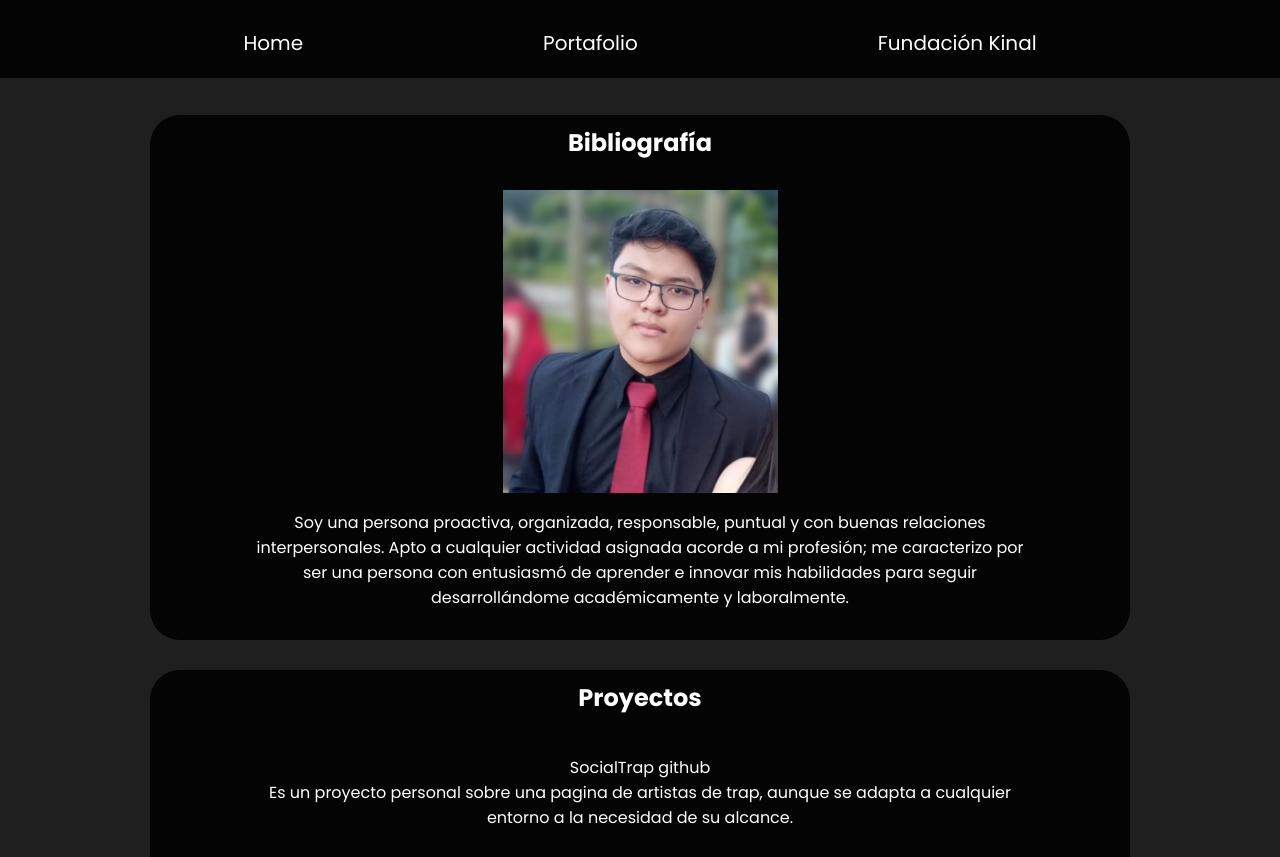
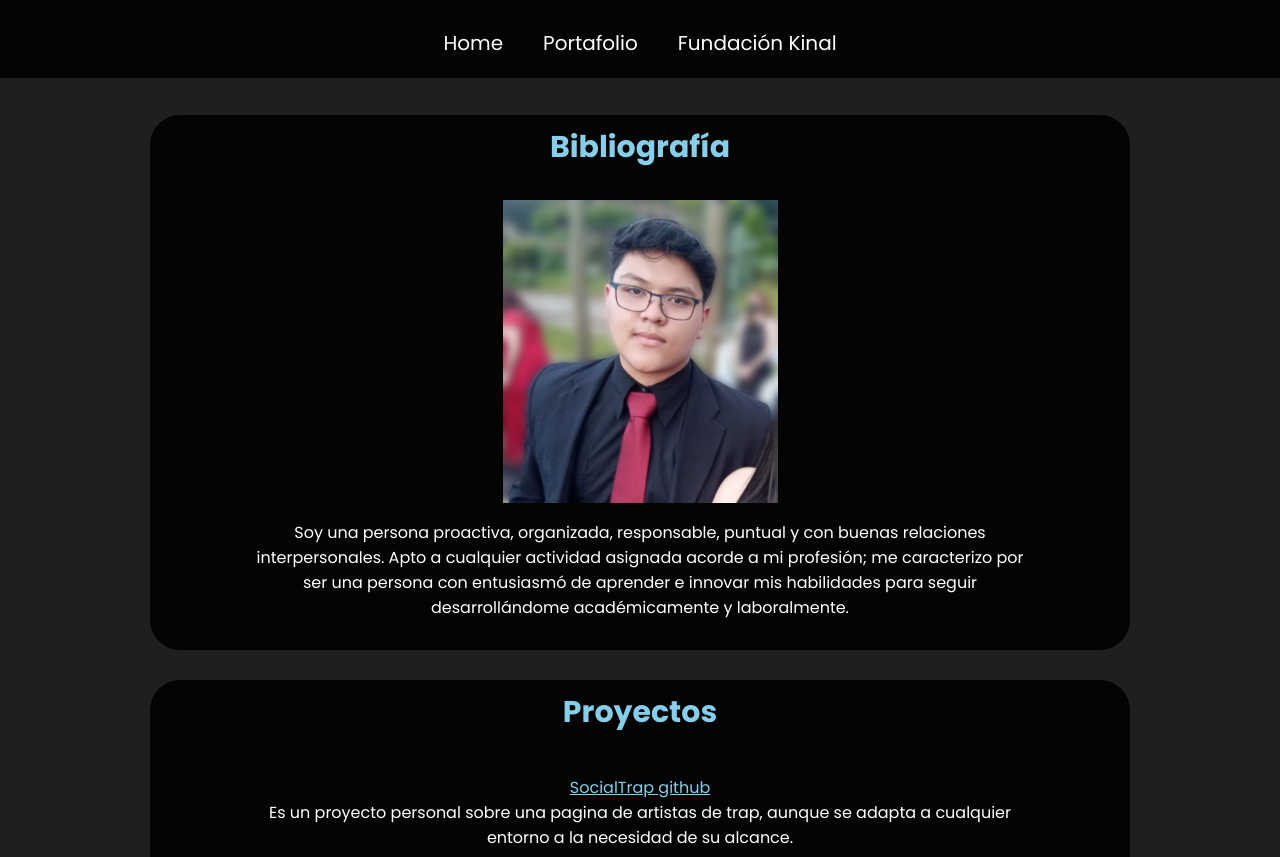
Before and after one commit to jchanquin-2022240/laboratorio-1, a plain HTML site: page assets/pages/portafolio.html in a window 1280 px wide. Shown: the part 35-892 px from the top of the page. Drawn offline with Linux system fonts and the light colour scheme.

Commit message:
modificaciones a el styleP.css

```diff
--- a/assets/styles/styleP.css
+++ b/assets/styles/styleP.css
@@ -75,6 +75,11 @@ body {
     margin: 0 100px;
 }
 
+.sobremi h1 {
+    font-size: 30px;
+    color: skyblue;
+}
+
 .sobremi img {
     width: 275px;
 }
@@ -86,13 +91,23 @@ body {
     border-radius: 30px;
 }
 
-.proyectos p, h1, a{
+.proyectos p, h1{
     color: #FFFFFF;
     text-align: center;
     padding: 10px 0 30px;
     margin: 0 100px;
 }
 
+.proyectos h1  {
+    color: skyblue;
+    font-size: 30px;
+}
+
+.proyectos a  {
+    color: skyblue;
+    text-decoration: underline;
+}
+
 .proyectos img {
     width: 700px;
 }
```
